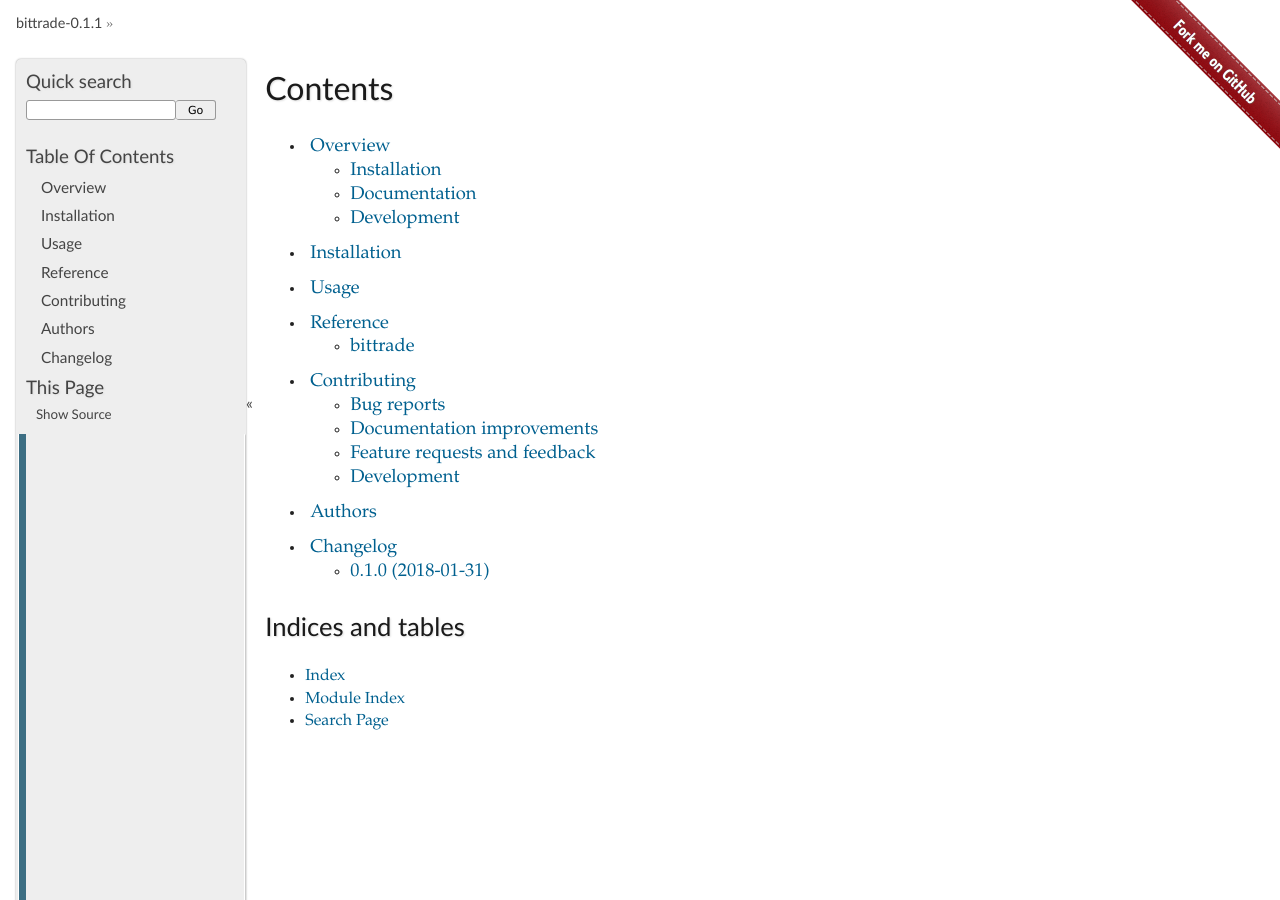
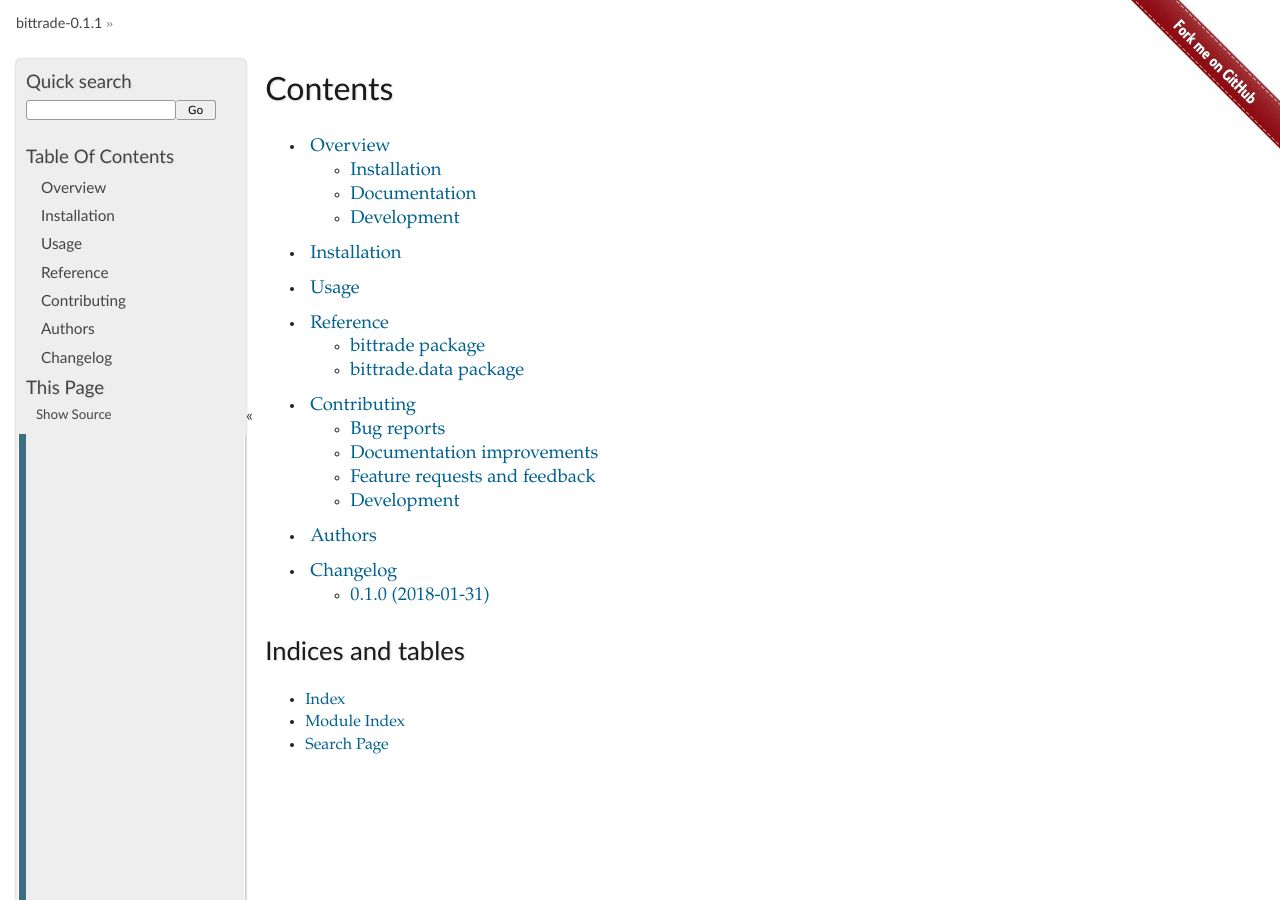
Before and after one commit to JunhaoWang/bittrade, a Sphinx documentation site: the page built from docs/index.rst, in a window 1280 px wide and 900 px high. Built offline with Sphinx 7.4.7, drawn with Linux system fonts in a browser that asks for light colours; some of the changed lines change nothing that is shown.

Commit message:
V0.1.1 fix documentation (#15)
* edit MANIFEST

* Update AUTHORS.rst

add author

* git test

* renew project site

* renew project site

* update project site

* remove code climate

* modified the function and change the example function to the test function

* fix format

* modify the format

* fix the format

* modify the format

* modified again

* remove code climate

* edit leo's commit

* ?edit leo's commit

* edit leo's commit

* edit leo's commit

* clean tox.ini

* bump version

* modify badge

* fix tox

* fix documentation

```diff
--- a/docs/conf.py
+++ b/docs/conf.py
@@ -1,6 +1,10 @@
 import os
+import sys
 
 import sphinx_py3doc_enhanced_theme
+
+sys.path.insert(0, os.path.abspath('.'))
+sys.path.insert(0, os.path.abspath('..'))
 
 extensions = [
     'sphinx.ext.autodoc',
--- /dev/null
+++ b/docs/reference/bittrade.data.rst
@@ -0,0 +1,22 @@
+bittrade\.data package
+======================
+
+Submodules
+----------
+
+bittrade\.data\.google\_client module
+-------------------------------------
+
+.. automodule:: bittrade.data.google_client
+    :members:
+    :undoc-members:
+    :show-inheritance:
+
+
+Module contents
+---------------
+
+.. automodule:: bittrade.data
+    :members:
+    :undoc-members:
+    :show-inheritance:
--- a/docs/reference/bittrade.rst
+++ b/docs/reference/bittrade.rst
@@ -1,9 +1,29 @@
-bittrade
-========
+bittrade package
+================
 
-.. testsetup::
+Subpackages
+-----------
 
-    from bittrade import *
+.. toctree::
+
+    bittrade.data
+
+Submodules
+----------
+
+bittrade\.cli module
+--------------------
+
+.. automodule:: bittrade.cli
+    :members:
+    :undoc-members:
+    :show-inheritance:
+
+
+Module contents
+---------------
 
 .. automodule:: bittrade
     :members:
+    :undoc-members:
+    :show-inheritance:
--- /dev/null
+++ b/docs/reference/modules.rst
@@ -0,0 +1,7 @@
+src
+===
+
+.. toctree::
+   :maxdepth: 4
+
+   bittrade
```
Also changed, not shown: 1 other file.
